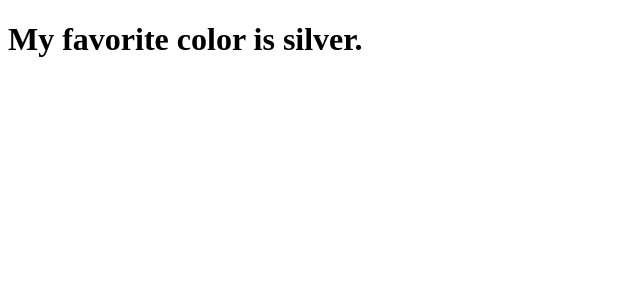
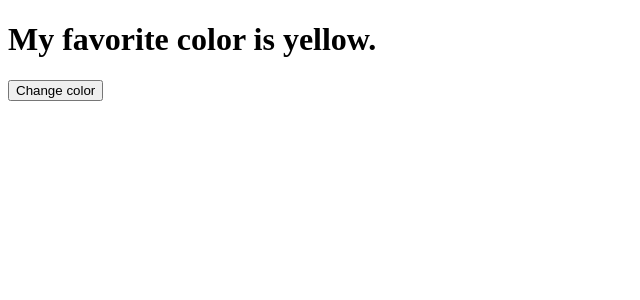
Before and after one commit to thanhpham091790/reactjs, a React (Create React App) app: page / in a window 1280 px wide. Shown: the top 300 px of the page, without its empty margins (0-640 px from the left). Built offline with nearby package versions, Linux system fonts and the light colour scheme.

Commit message:
getDerivedStateFromProps - Updating Phase

```diff
--- a/src/index.js
+++ b/src/index.js
@@ -8,17 +8,24 @@ class Header extends React.Component {
         this.state = { favoritecolor: "red" };
     }
 
+    changeColor = () =>{
+        this.setState({
+            favoritecolor:"blue"
+        });
+    }
+
+    static getDerivedStateFromProps(props, state){
+        return({favoritecolor:props.favcolor});
+    }
+
     render() {
         return (
-            <h1>My favorite color is {this.state.favoritecolor}.</h1>
+            <div>
+                <h1>My favorite color is {this.state.favoritecolor}.</h1>
+                <button type="button" onClick={this.changeColor}>Change color</button>
+            </div>
         );
-    }
-
-    componentDidMount(){
-        setTimeout(() => {
-            this.setState({ favoritecolor: "silver" })
-        }, 3000);
     }
 }
 
-ReactDOM.render(<Header />, document.getElementById("root"));
+ReactDOM.render(<Header favcolor="yellow" />, document.getElementById("root"));
```
